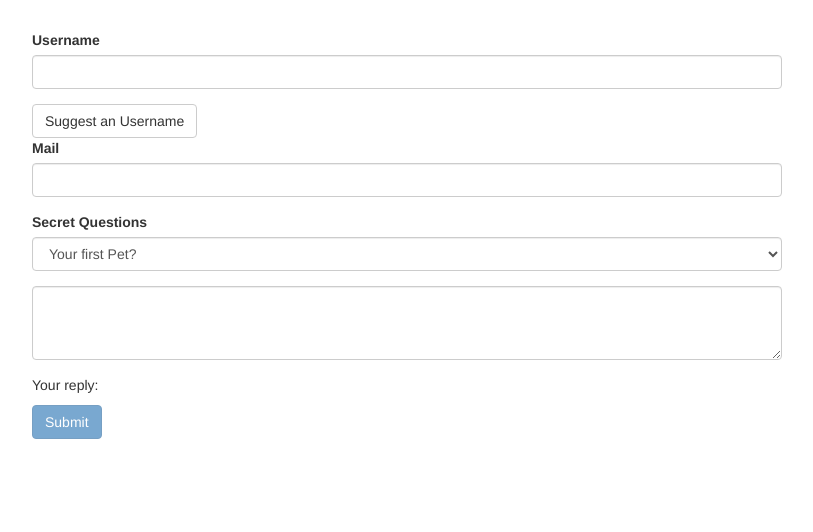
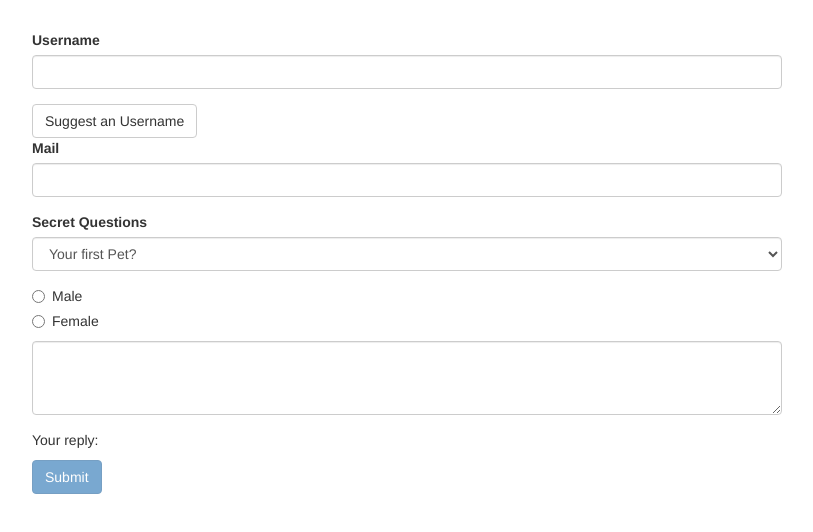
Before and after one commit to 3atharvkurdukar/my-first-app, an Angular app: page / in a window 1280 px wide. Shown: the top 532 px of the page, without its empty margins (233-1046 px from the left). Built offline with nearby package versions, Linux system fonts and the light colour scheme.

Commit message:
Using setValue and patchValue to completely or partially fill the data

```diff
--- a/src/app/app.component.html
+++ b/src/app/app.component.html
@@ -13,7 +13,9 @@
               ngModel
               required>
           </div>
-          <button class="btn btn-default" type="button">Suggest an Username</button>
+          <button class="btn btn-default" type="button" (click)="suggestUserName()">
+            Suggest an Username
+          </button>
           <div class="form-group">
             <label for="email">Mail</label>
             <input
@@ -40,6 +42,12 @@
             <option value="teacher">Your first teacher?</option>
           </select>
         </div>
+        <div class="radio" *ngFor="let gender of genders" >
+          <label for="gender">
+            <input type="radio" name="gender" id="gender" [value]="gender" ngModel>
+            {{ gender }}
+          </label>
+        </div>
         <div class="form-group">
           <textarea class="form-control" name="questionAnswer" rows="3" [(ngModel)]="answer">
           </textarea>
--- a/src/app/app.component.ts
+++ b/src/app/app.component.ts
@@ -11,9 +11,22 @@ export class AppComponent {
   @ViewChild('f') signupForm: NgForm;
   defaultQuestion = 'pet';
   answer = '';
+  genders = ['Male', 'Female'];
 
   suggestUserName() {
     const suggestedName = 'Superuser';
+    // this.signupForm.setValue({
+    //   userData: {
+    //     username: suggestedName,
+    //     email: ''
+    //   },
+    //   secret: 'pet',
+    //   questionAnswer: '',
+    //   gender: 'Male'
+    // });
+    this.signupForm.form.patchValue({
+      userData: suggestedName
+    });
   }
 
   // onSubmit(form: NgForm) {
```
